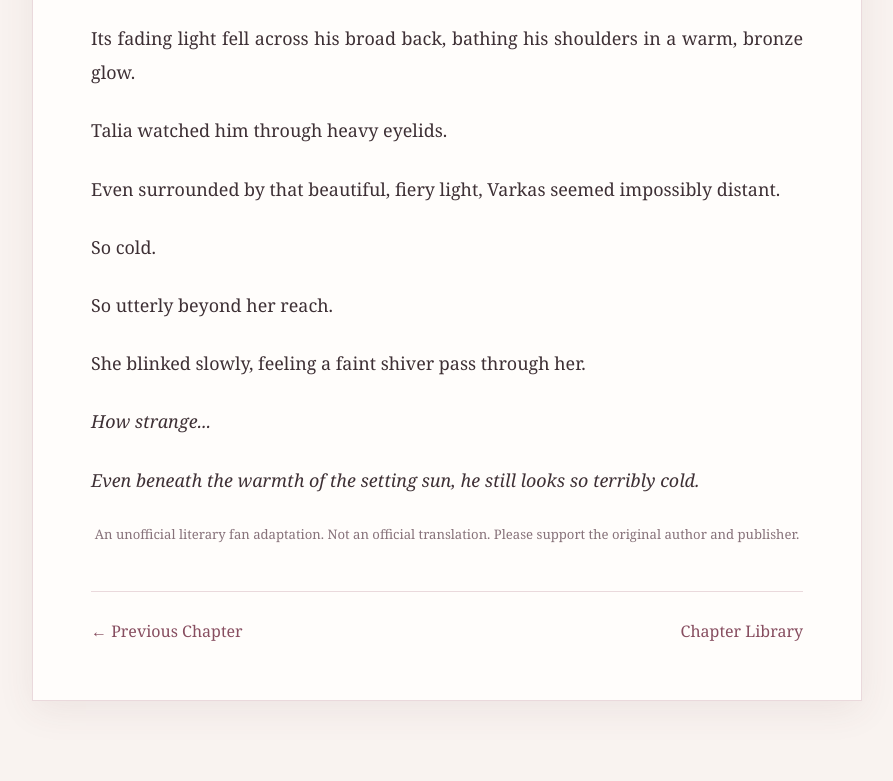
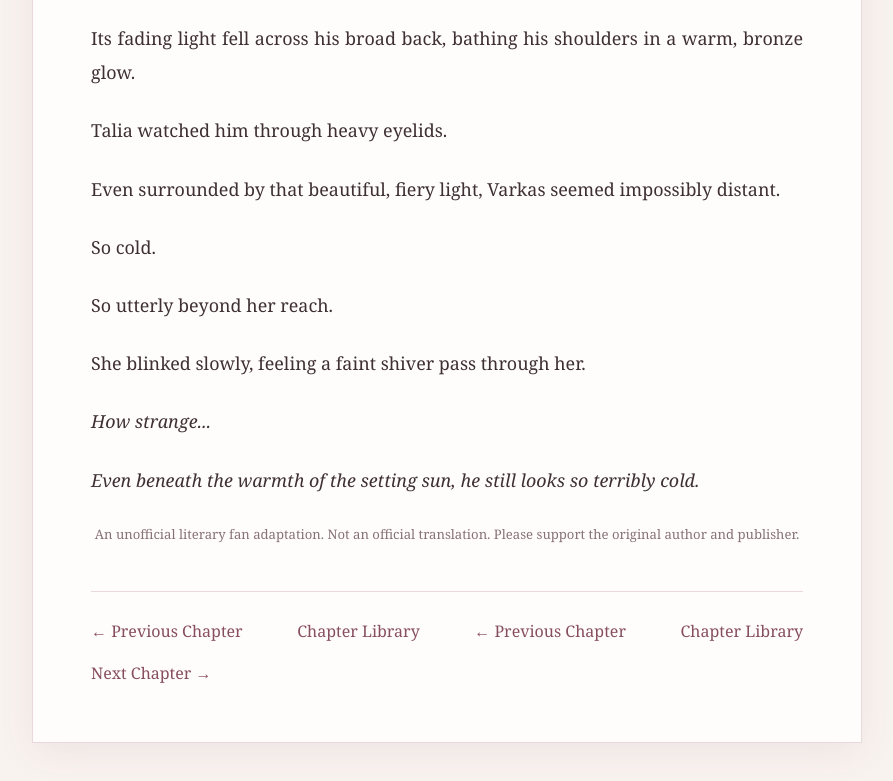
Before and after one commit to vesperquill-archive/vesperquill-archive.github.io, a plain HTML site: page chapters/chapter-69.html in a window 1280 px wide. Shown: the part 10082-10863 px from the top of the page, without its empty margins (193-1086 px from the left). Before the commit the page ends 10823 px from the top, so only its background shows below. Drawn offline with Linux system fonts and the light colour scheme.

Commit message:
Update chapter-69.html

```diff
--- a/chapters/chapter-69.html
+++ b/chapters/chapter-69.html
@@ -145,4 +145,6 @@
 <p>She blinked slowly, feeling a faint shiver pass through her.</p>
 <p><em>How strange...</em></p>
 <p><em>Even beneath the warmth of the setting sun, he still looks so terribly cold.</em></p>
-</article><p class="note">An unofficial literary fan adaptation. Not an official translation. Please support the original author and publisher.</p><nav class="chapter-nav"><a href="chapter-68.html">← Previous Chapter</a><a href="../index.html#chapters">Chapter Library</a></nav></main></body></html>
+</article><p class="note">An unofficial literary fan adaptation. Not an official translation. Please support the original author and publisher.</p><nav class="chapter-nav"><a href="chapter-68.html">← Previous Chapter</a><a href="../index.html#chapters">Chapter Library</a>
+<a href="chapter-68.html">← Previous Chapter</a><a href="../index.html#chapters">Chapter Library</a><a href="chapter-70.html">Next Chapter →</a></nav>
+</nav></main></body></html>
```
